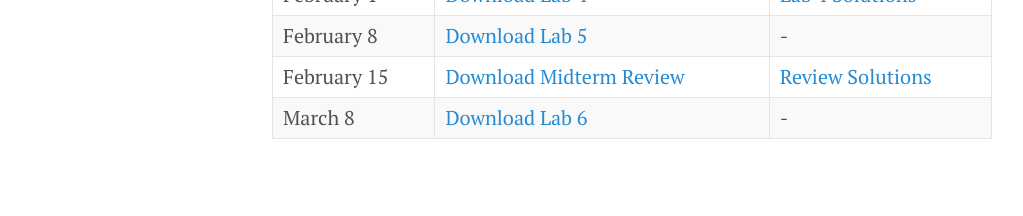
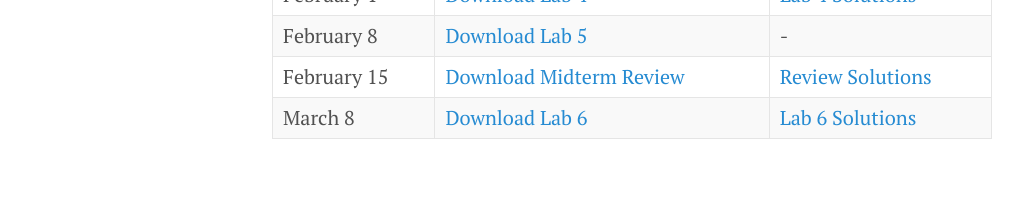
Before and after one commit to chathasphere/chathasphere.github.io, a Jekyll site: the page built from teaching/stats306.md, in a window 1280 px wide. Shown: the part 1000-1216 px from the top of the page, without its empty margins (8-1031 px from the left). Built offline with Jekyll 4.4.1, drawn with Linux system fonts in a browser that asks for light colours.

Commit message:
Uploaded lab 6 solutions

```diff
--- a/teaching/stats306.md
+++ b/teaching/stats306.md
@@ -28,4 +28,4 @@ For course-related questions, feel free to email me at **pchatha at umich dot ed
 | February 1 | [Download Lab 4](https://github.com/chathasphere/chathasphere.github.io/blob/main/teaching/306_materials/003_lab4.ipynb) | [Lab 4 Solutions](https://github.com/chathasphere/chathasphere.github.io/blob/main/teaching/306_materials/003_lab4_solutions.ipynb) |
 | February 8 | [Download Lab 5](https://github.com/chathasphere/chathasphere.github.io/blob/main/teaching/306_materials/003_lab5.ipynb) | - |
 | February 15 | [Download Midterm Review](https://github.com/chathasphere/chathasphere.github.io/blob/main/teaching/306_materials/003_lab6.ipynb) | [Review Solutions](https://github.com/chathasphere/chathasphere.github.io/blob/main/teaching/306_materials/003_lab6_solutions.ipynb) |
-| March 8 | [Download Lab 6](https://github.com/chathasphere/chathasphere.github.io/blob/main/teaching/306_materials/stats306_lab6.ipynb) | - |
+| March 8 | [Download Lab 6](https://github.com/chathasphere/chathasphere.github.io/blob/main/teaching/306_materials/stats306_lab6.ipynb) | [Lab 6 Solutions](https://github.com/chathasphere/chathasphere.github.io/blob/main/teaching/306_materials/stats306_lab6_solutions.ipynb) |
```
